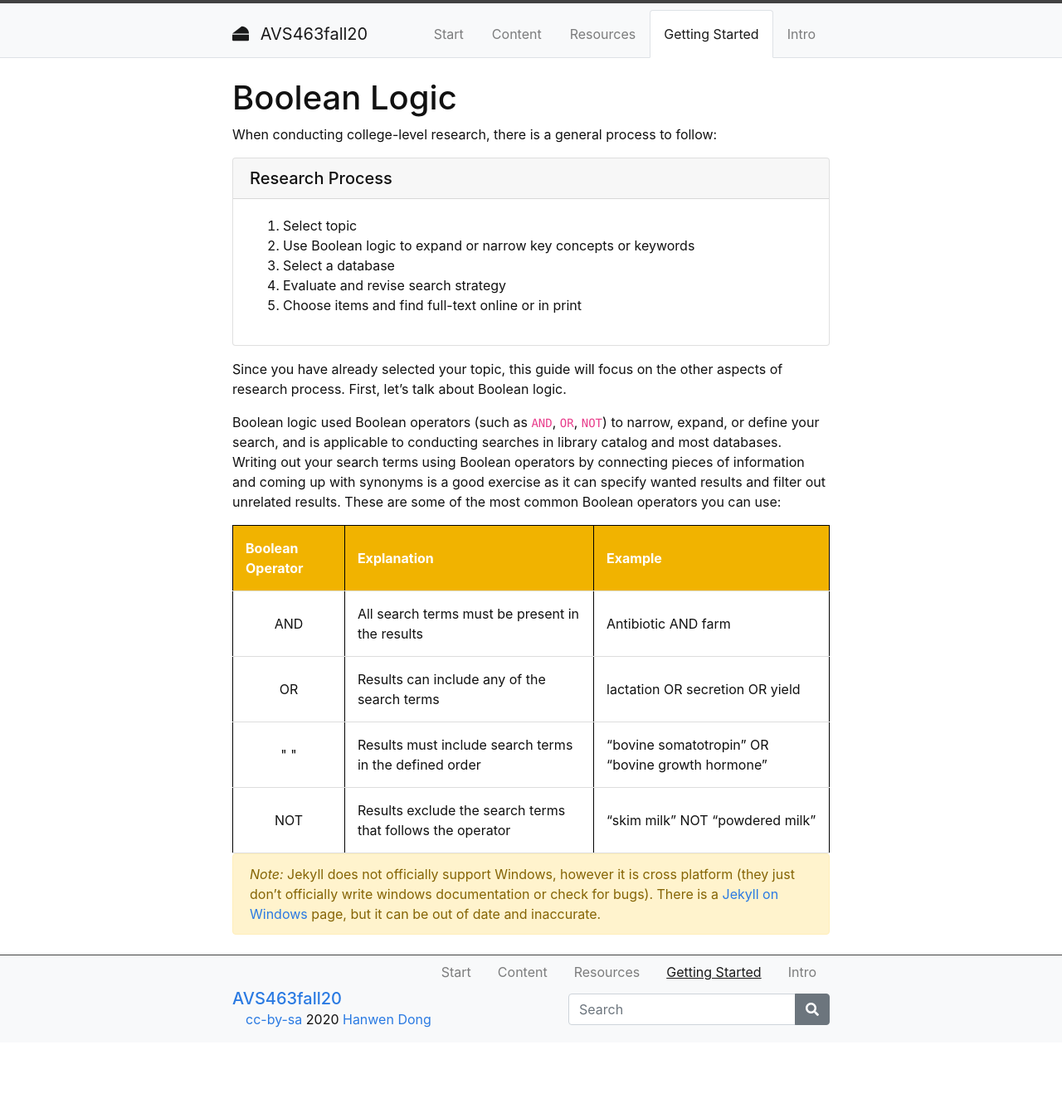
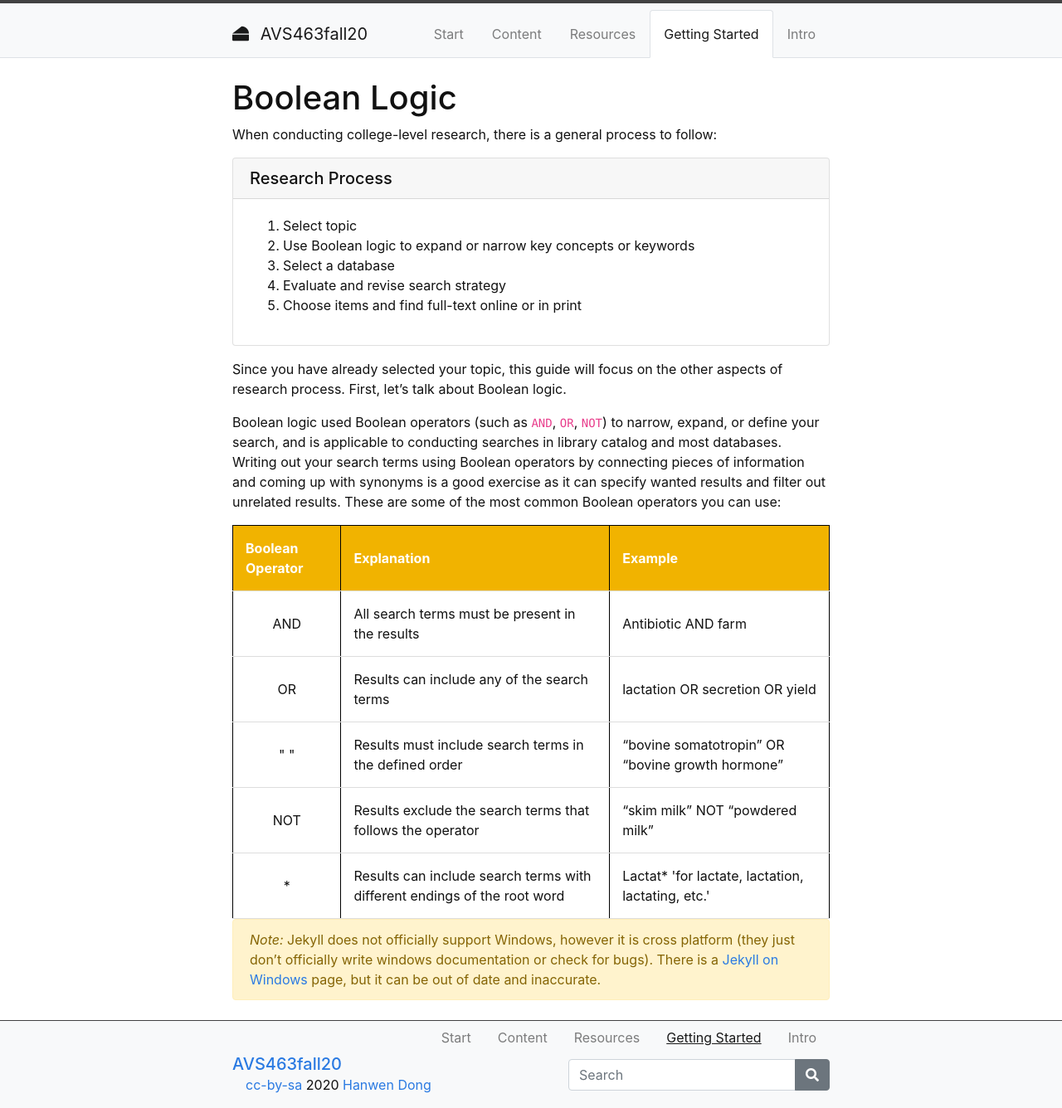
Before and after one commit to hanwendong1/AVS463-f20, a Jekyll site: the page built from content/Getting-Started.md, in a window 1280 px wide. Shown: the whole page at 83% size. Built offline with Jekyll 4.4.1, drawn with Linux system fonts in a browser that asks for light colours; before the commit the page ends 1257 px from its top, so only the background shows below that.

Commit message:
Update Getting-Started.md

```diff
--- a/content/Getting-Started.md
+++ b/content/Getting-Started.md
@@ -65,6 +65,11 @@ Boolean logic used Boolean operators (such as `AND`, `OR`, `NOT`) to narrow, exp
             <td style="text-align:Left">Results exclude the search terms that follows the operator</td>
             <td style="text-align:Left">“skim milk” NOT “powdered milk”</td>
          </tr>
+         <tr>
+            <td style="text-align:Center">*</td>
+            <td style="text-align:Left">Results can include search terms with different endings of the root word</td>
+            <td style="text-align:Left">Lactat* 'for lactate, lactation, lactating, etc.'</td>
+         </tr>
       </table>
    </body>
 </html>
```
